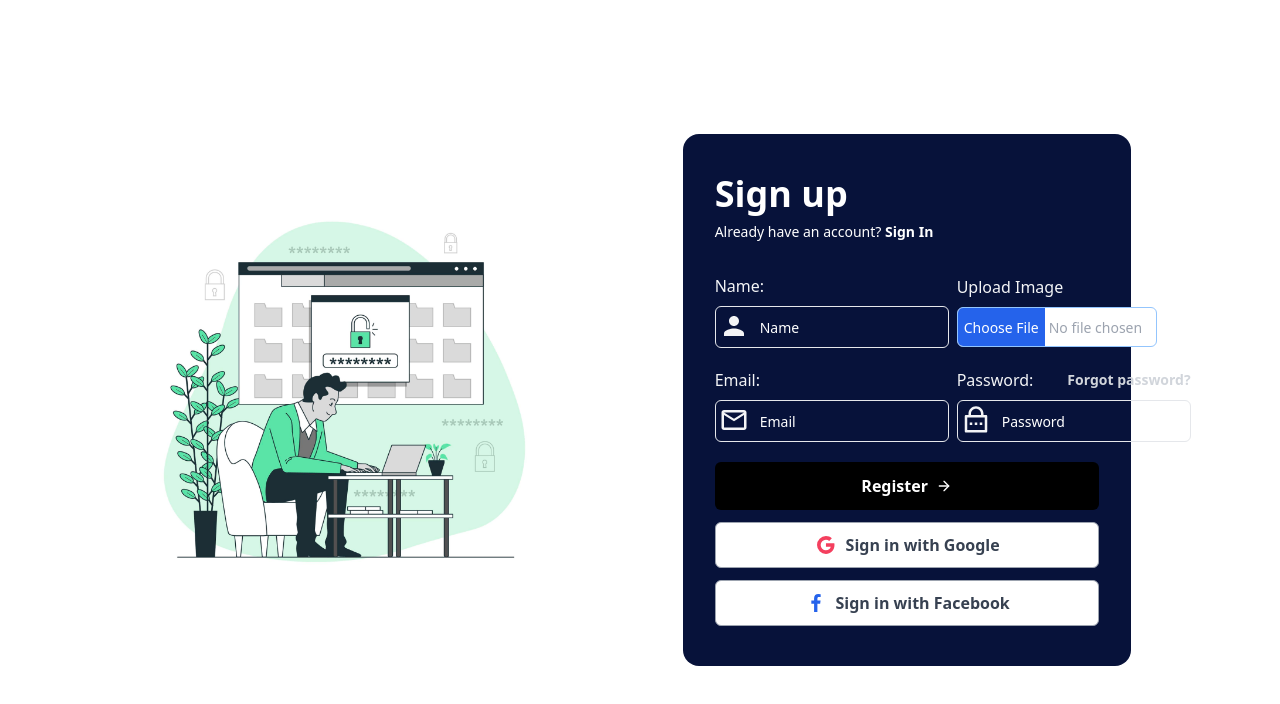
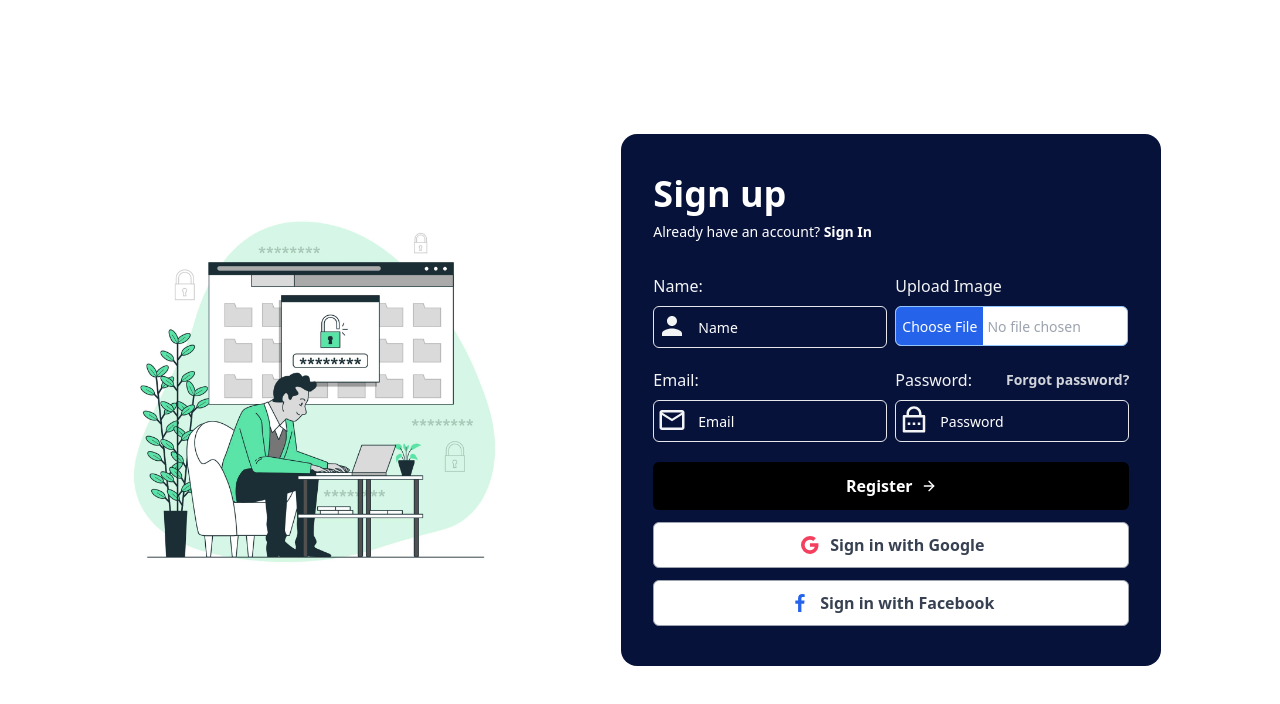
Before and after one commit to its-asif/QuickFinance-client-side, a React (Vite) app: page /register in a window 1280 px wide. Shown: the top 704 px of the page. Built offline with nearby package versions, Linux system fonts and the light colour scheme.

Commit message:
Updated register design

```diff
--- a/src/pages/login-register/register/Register.jsx
+++ b/src/pages/login-register/register/Register.jsx
@@ -20,7 +20,7 @@ const Register = () => {
                     {/* Right side */}
                     <div className='bg-[#07123a]  rounded-2xl'>
                         <div className="flex items-center justify-center px-4 py-10 sm:px-6 sm:py-10 lg:px-8 lg:py-10 ">
-                            <div className="xl:mx-auto xl:w-full xl:max-w-sm 2xl:max-w-md">
+                            <div className="">
                                 <h2 className="text-3xl font-bold leading-tight text-white sm:text-4xl">Sign up</h2>
 
                                 {/* link to Login page */}
@@ -60,7 +60,7 @@ const Register = () => {
                                             </div>
 
                                             {/* Upload Image */}
-                                            <div className="grid w-full items-center gap-1.5">
+                                            <div className="grid  gap-1.5">
                                                 <label
                                                     className="text-base font-medium text-gray-100"
                                                 >
@@ -68,7 +68,7 @@ const Register = () => {
                                                 </label
                                                 >
                                                 <input
-                                                    className="flex h-10  lg:w-[200px] rounded-md border border-blue-300 border-input bg-white text-sm text-gray-400 file:h-10 file:border-0 file:bg-blue-600 file:text-white file:text-sm file:font-medium"
+                                                    className="flex h-10 lg:w-[233px] rounded-md border border-blue-300 border-input bg-white text-sm text-gray-400 file:h-10 file:border-0 file:bg-blue-600 file:text-white file:text-sm file:font-medium"
                                                     type="file"
                                                     id="picture"
                                                 />
```
